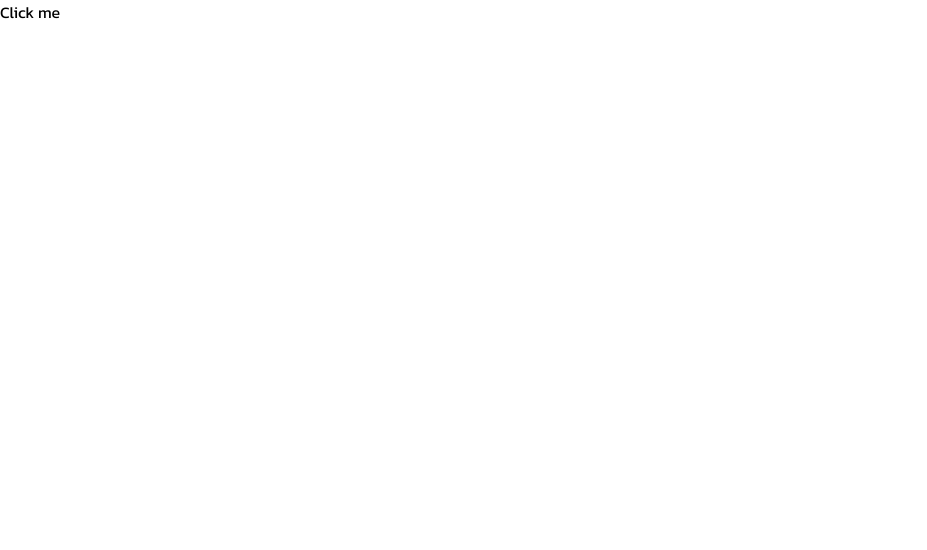
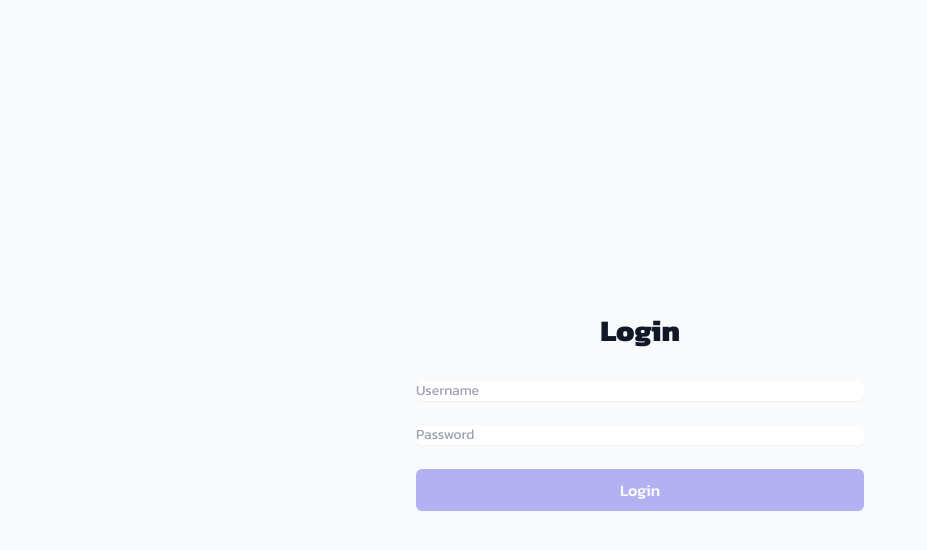
Before and after one commit to arpitgoswami/Kitten-Kards, a React (Vite) app: page /login in a window 1280 px wide. Shown: the top 550 px of the page, without its empty margins (0-927 px from the left). Built offline with nearby package versions, Linux system fonts and the light colour scheme.

Commit message:
Initial Message

```diff
--- a/package.json
+++ b/package.json
@@ -11,6 +11,8 @@
   },
   "dependencies": {
     "axios": "^1.6.8",
+    "cors": "^2.8.5",
+    "express": "^4.19.2",
     "react": "^18.2.0",
     "react-dom": "^18.2.0",
     "react-icons": "^5.0.1",
--- a/src/App.jsx
+++ b/src/App.jsx
@@ -8,22 +8,16 @@ import Result from "./components/Result";
 
 import "./styles/global.css";
 
-function Navigation() {
-  return (
-    <div>
-      <Link to="/contact">Click me</Link> {/* Render link conditionally */}
-    </div>
-  );
-}
-
 function App() {
   return (
     <>
       <Router>
         <Routes>
-          <Route path="*" element={<Navigation />} />{" "}
+          <Route path="*" element={<Login />} />
           {/* Render Navigation on all routes */}
-          <Route path="/contact" element={<Login />} />
+          <Route path="/dashboard" element={<Dashboard />} />
+          <Route path="/leaders" element={<Leaders />} />
+          <Route path="/login" element={<Login />} />
         </Routes>
       </Router>
     </>
--- a/src/pages/Dashboard.jsx
+++ b/src/pages/Dashboard.jsx
@@ -1,3 +1,5 @@
+import { Link } from "react-router-dom";
+
 import { MdOutlineRestartAlt } from "react-icons/md";
 import { MdLeaderboard } from "react-icons/md";
 import { IoLogOutSharp } from "react-icons/io5";
@@ -25,10 +27,10 @@ function Dashboard() {
     setShowPopup(!showPopup);
   }
 
-  function shuffle() {
+  const shuffle = () => {
     setStatus("Shuffle");
     setShowPopup(!showPopup);
-  }
+  };
 
   const selection = (text) => {
     if (text == "💥") {
@@ -70,20 +72,30 @@ function Dashboard() {
             <MdOutlineRestartAlt />
             &nbsp; restart
           </button>
+
+          <Link to="../leaders">
             <button>
               <MdLeaderboard />
               &nbsp; leaderboard
             </button>
+          </Link>
+
+          <Link to="../login">
             <button>
               <IoLogOutSharp />
               &nbsp; logout
             </button>
+          </Link>
+
+          <Link to="../rules">
             <button>
               <FaQuoteLeft />
-            &nbsp; quote
+              &nbsp; rules
             </button>
+          </Link>
         </div>
       </div>
+
       {showPopup && (
         <div className="fixed top-0 left-0 w-full h-full bg-black bg-opacity-50 flex justify-center items-center">
           <div className="bg-gray-800 p-4 rounded-md">
--- a/src/pages/Login.jsx
+++ b/src/pages/Login.jsx
@@ -1,93 +1,66 @@
-import React, { useState } from "react";
+import { useEffect, useState } from "react";
+import axios from "axios";
 
-function Login() {
+const Login = () => {
   const [username, setUsername] = useState("");
   const [password, setPassword] = useState("");
 
-  const handleUsernameChange = (e) => {
-    setUsername(e.target.value);
+  const [status, setStatus] = useState("");
+  const [message, setMessage] = useState("");
+
+  const handleLogin = async (e) => {
+    e.preventDefault();
+    try {
+      const response = await axios.post("http://localhost:3001/login", {
+        username,
+        password,
+      });
+      setMessage(response.data);
+      setStatus(response.status);
+    } catch (error) {
+      setMessage(error.response.data);
+    }
   };
 
-  const handlePasswordChange = (e) => {
-    setPassword(e.target.value);
-  };
-
-  const handleLogin = () => {
-    // Implement login logic here, e.g., sending a request to a server
-    console.log("Logging in with:", username, password);
-  };
-
-  const handleSignUp = () => {
-    // Implement sign-up logic here, e.g., navigating to a sign-up page
-    console.log("Signing up");
-  };
+  useEffect(() => {
+    if (status == 202) {
+      window.location.href = "./dashboard";
+    }
+  }, [status]);
 
   return (
-    <div className="min-h-screen flex items-center justify-center bg-[#222831] py-12 px-4 sm:px-6 lg:px-8">
+    <div className="min-h-screen flex items-center justify-center bg-gray-50 py-12 px-4 sm:px-6 lg:px-8">
       <div className="max-w-md w-full space-y-8">
         <div>
-          <h2 className="mt-6 text-center text-3xl font-normal text-[#EEEEEE]">
-            🐱 Kitten Kards
+          <h2 className="mt-6 text-center text-3xl font-extrabold text-gray-900">
+            Login
           </h2>
         </div>
-        <form className="mt-8 space-y-6">
-          <div className="rounded-md shadow-sm -space-y-px">
-            <div>
-              <label htmlFor="username" className="sr-only">
-                Username
-              </label>
+        <form className="mt-8 space-y-6" onSubmit={handleLogin}>
           <input
-                id="username"
-                name="username"
             type="text"
-                autoComplete="username"
-                required
-                className="appearance-none rounded-none relative block w-full px-3 py-2 border border-gray-300 placeholder-gray-500 text-white bg-gray-700 focus:outline-none focus:ring-indigo-500 focus:border-indigo-500 focus:z-10 sm:text-sm"
+            className="shadow-sm focus:ring-indigo-500 focus:border-indigo-500 block w-full sm:text-sm border-gray-300 rounded-md"
             placeholder="Username"
             value={username}
-                onChange={handleUsernameChange}
+            onChange={(e) => setUsername(e.target.value)}
           />
-            </div>
-            <div>
-              <label htmlFor="password" className="sr-only">
-                Password
-              </label>
           <input
-                id="password"
-                name="password"
             type="password"
-                autoComplete="current-password"
-                required
-                className="appearance-none rounded-none relative block w-full px-3 py-2 border border-gray-300 placeholder-gray-500 text-white bg-gray-700 focus:outline-none focus:ring-indigo-500 focus:border-indigo-500 focus:z-10 sm:text-sm"
+            className="mt-4 shadow-sm focus:ring-indigo-500 focus:border-indigo-500 block w-full sm:text-sm border-gray-300 rounded-md"
             placeholder="Password"
             value={password}
-                onChange={handlePasswordChange}
+            onChange={(e) => setPassword(e.target.value)}
           />
-            </div>
-          </div>
-
-          <div className="flex items-center justify-between">
-            <div className="text-sm">
-              <span
-                className="bg-[#00ADB5] rounded-md px-4 py-2 text-[#222831] cursor-pointer"
-                onClick={handleSignUp}
-              >
-                Sign Up
-              </span>
-            </div>
-            <div className="text-sm">
-              <span
-                onClick={handleLogin}
-                className="bg-[#00ADB5] rounded-md px-4 py-2 text-[#222831] cursor-pointer"
+          <button
+            type="submit"
+            className="mt-6 w-full inline-flex items-center justify-center px-4 py-2 border border-transparent rounded-md shadow-sm text-base font-medium text-white bg-indigo-600 hover:bg-indigo-700 focus:outline-none focus:ring-2 focus:ring-offset-2 focus:ring-indigo-500"
           >
             Login
-              </span>
-            </div>
-          </div>
+          </button>
         </form>
       </div>
     </div>
   );
-}
+};
 
 export default Login;
--- a/src/styles/global.css
+++ b/src/styles/global.css
@@ -28,13 +28,13 @@ button:hover {
 #emoji {
   font-size: 4rem;
   filter: drop-shadow(0.2rem 0.2rem 0.2rem #393e46);
-  display: none;
+  display: block;
   transition-duration: 0.5s;
 }
 
 #question {
   font-size: 4rem;
   filter: drop-shadow(0.2rem 0.2rem 0.2rem #393e46);
-  display: block;
+  display: none;
   transition-duration: 0.5s;
 }
```
Also changed, not shown: server.js (added, +48 -0 lines), 1 other file (tests, documents, lock files or other folders). Lines whose indentation alone changed are shown as unchanged.
